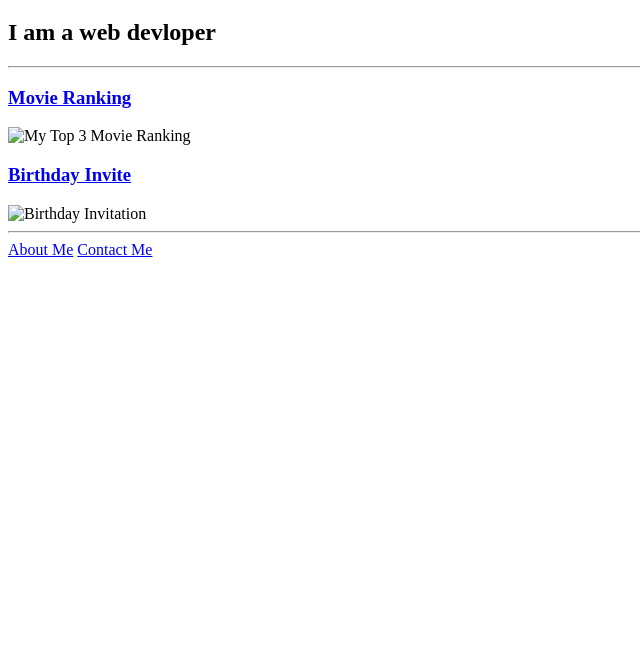
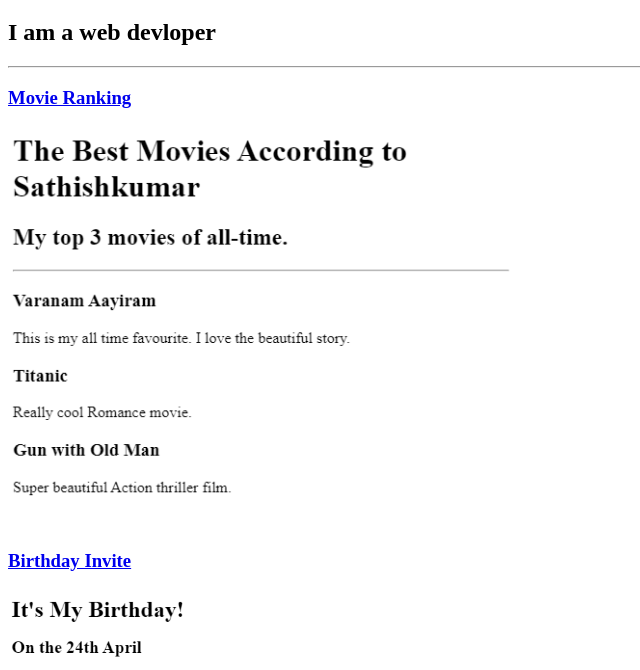
Before and after one commit to Sathishkumar242627/html-portfolio, a plain HTML site: page index.html in a window 1280 px wide. Shown: the part 61-731 px from the top of the page, without its empty margins (0-640 px from the left). Drawn offline with Linux system fonts and the light colour scheme.

Commit message:
Update index.html

```diff
--- a/index.html
+++ b/index.html
@@ -12,13 +12,13 @@
     <hr />
     <h3><a href="./public/movie-ranking.html">Movie Ranking</a></h3>
     <img
-      src="../4.3 HTML Porfolio Project/assets/images/movie-ranking.png"
+      src="../assets/images/movie-ranking.png"
       height="400"
       alt="My Top 3 Movie Ranking"
     />
     <h3><a href="./public/birthday-invite.html"> Birthday Invite</a></h3>
     <img
-      src="../4.3 HTML Porfolio Project/assets/images/birthday-invite.png"
+      src="../assets/images/birthday-invite.png"
       height="400"
       alt="Birthday Invitation"
     />
```
